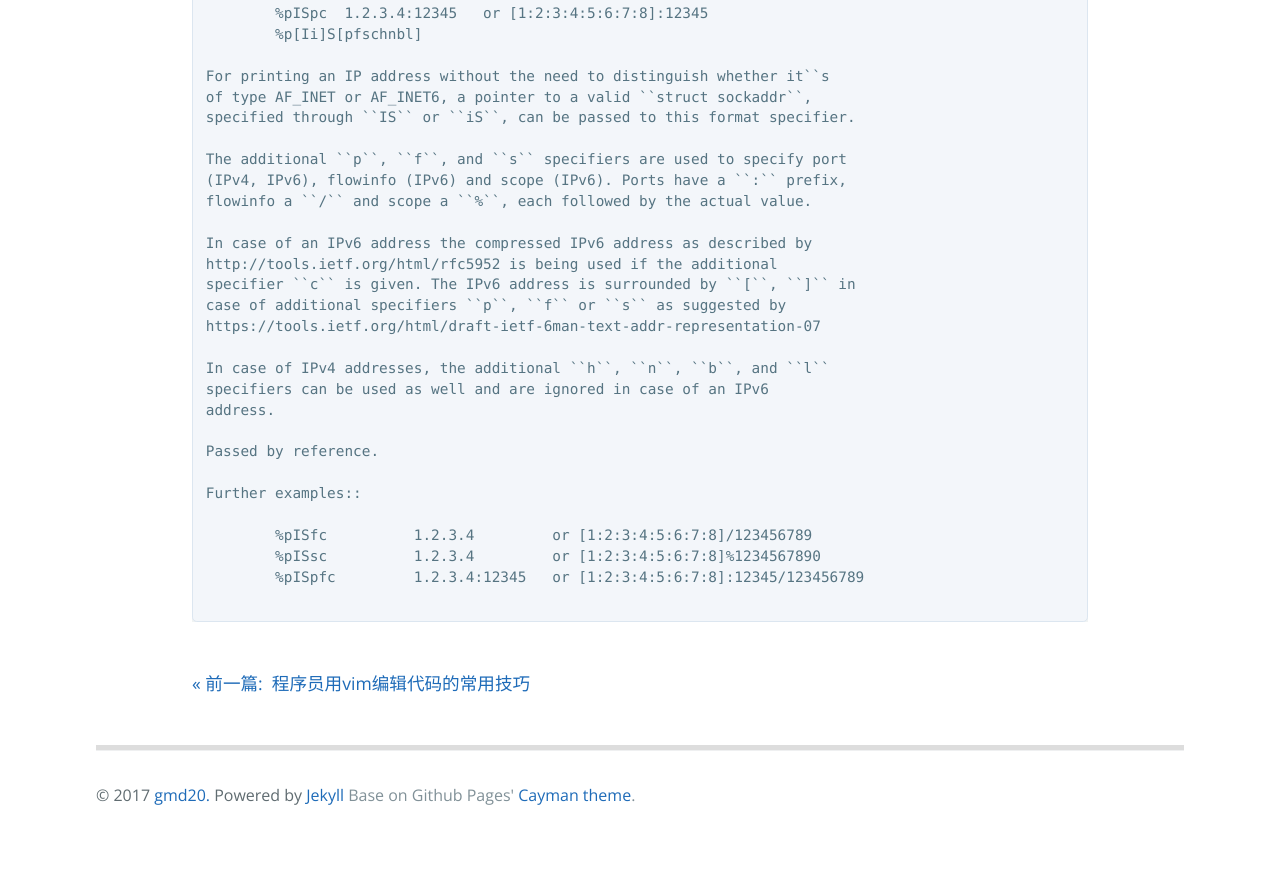
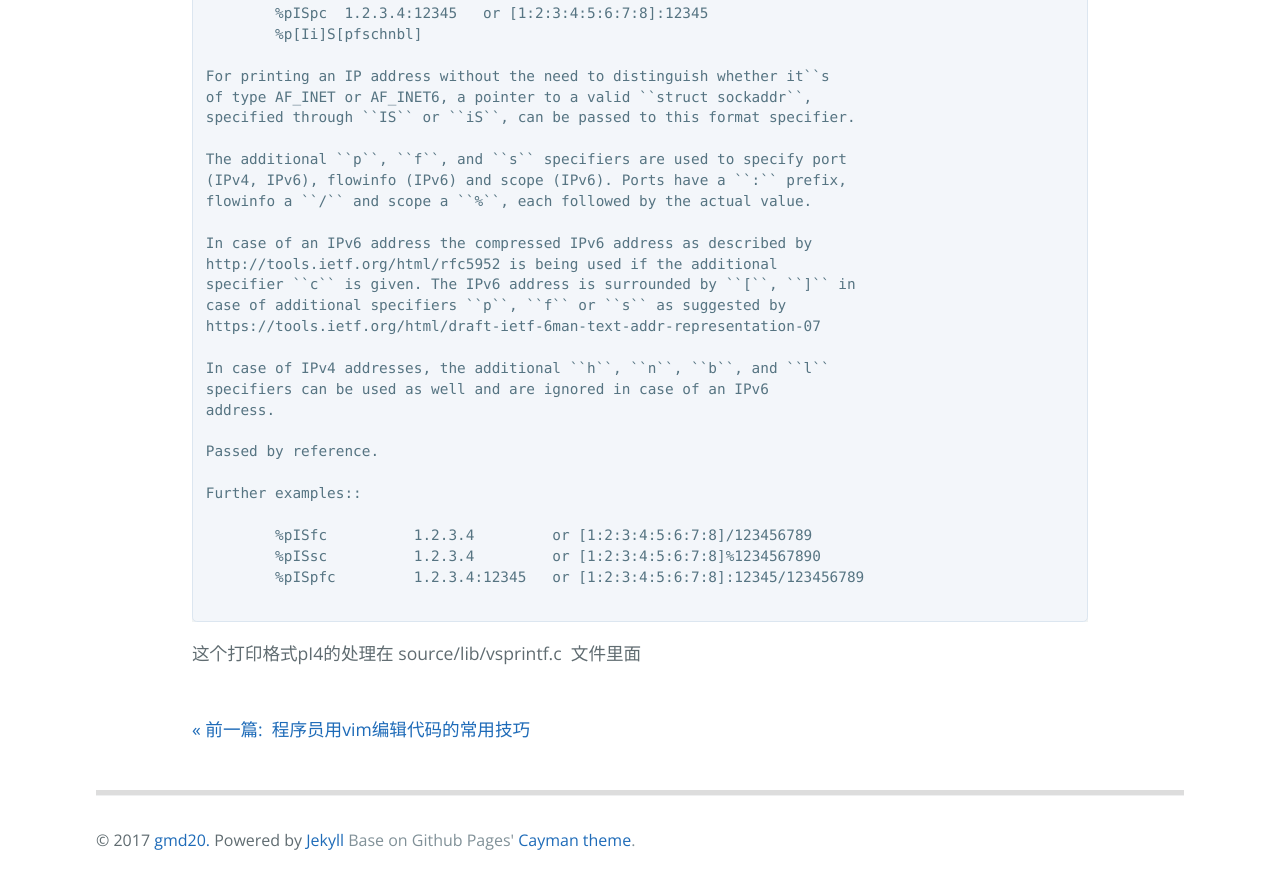
Before and after one commit to gmd20/gmd20.github.io, a Jekyll site: the page built from _posts/2017-11-23-linux内核printk打印ip地址.markdown, in a window 1280 px wide and 900 px high, scrolled down 1665 px. Shown: the top 889 px of the window. Built offline with Jekyll 4.4.1, drawn with Linux system fonts in a browser that asks for light colours; Markdown is read by kramdown in place of the engine named in the settings; comment, search, counter and statistics services are not loaded; before the commit the page ends 2520 px from its top, so only the background shows below that.

Commit message:
Update 2017-11-23-linux内核printk打印ip地址.markdown

````diff
--- a/_posts/2017-11-23-linux内核printk打印ip地址.markdown
+++ b/_posts/2017-11-23-linux内核printk打印ip地址.markdown
@@ -80,3 +80,5 @@ Further examples::
 	%pISpfc		1.2.3.4:12345	or [1:2:3:4:5:6:7:8]:12345/123456789
 
 ```
+
+这个打印格式pI4的处理在 source/lib/vsprintf.c  文件里面
````
